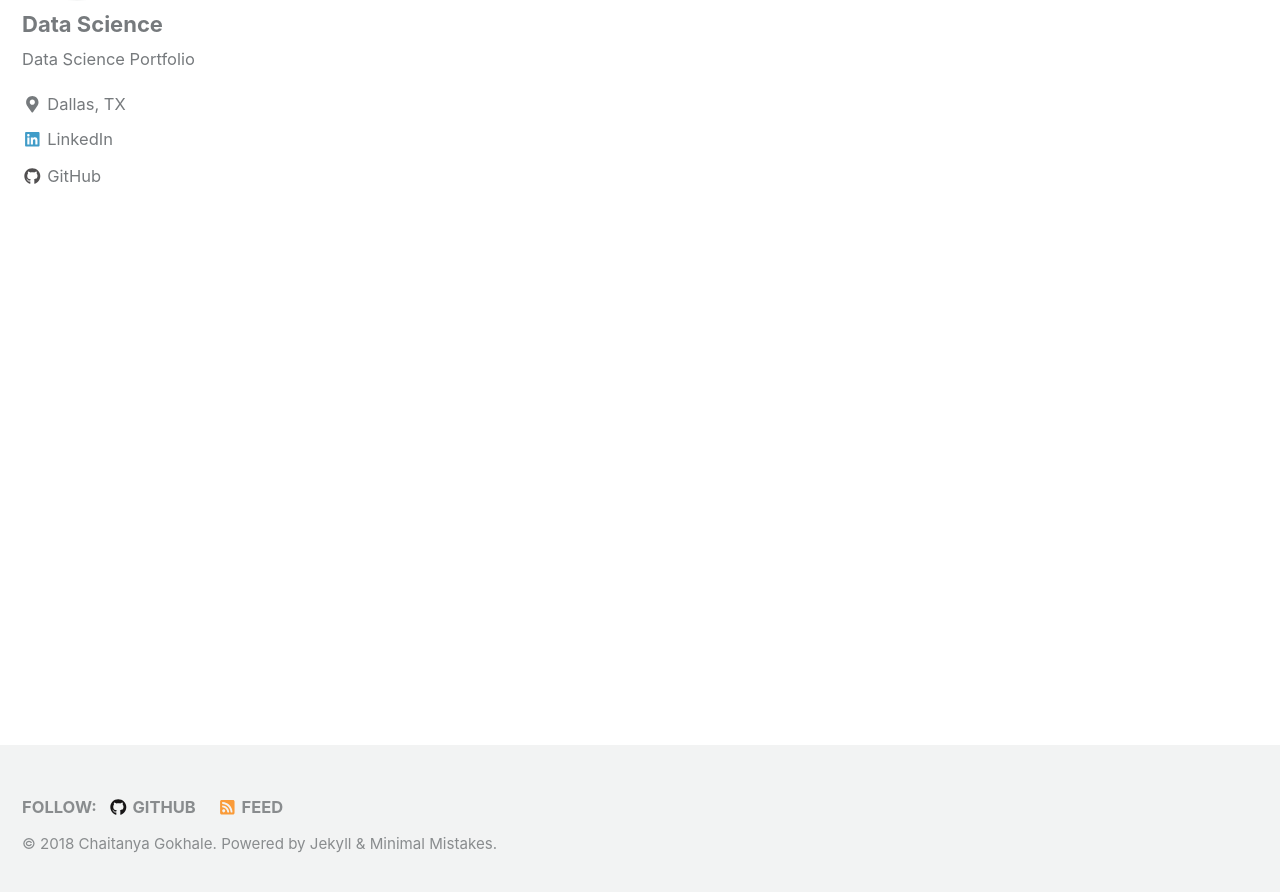
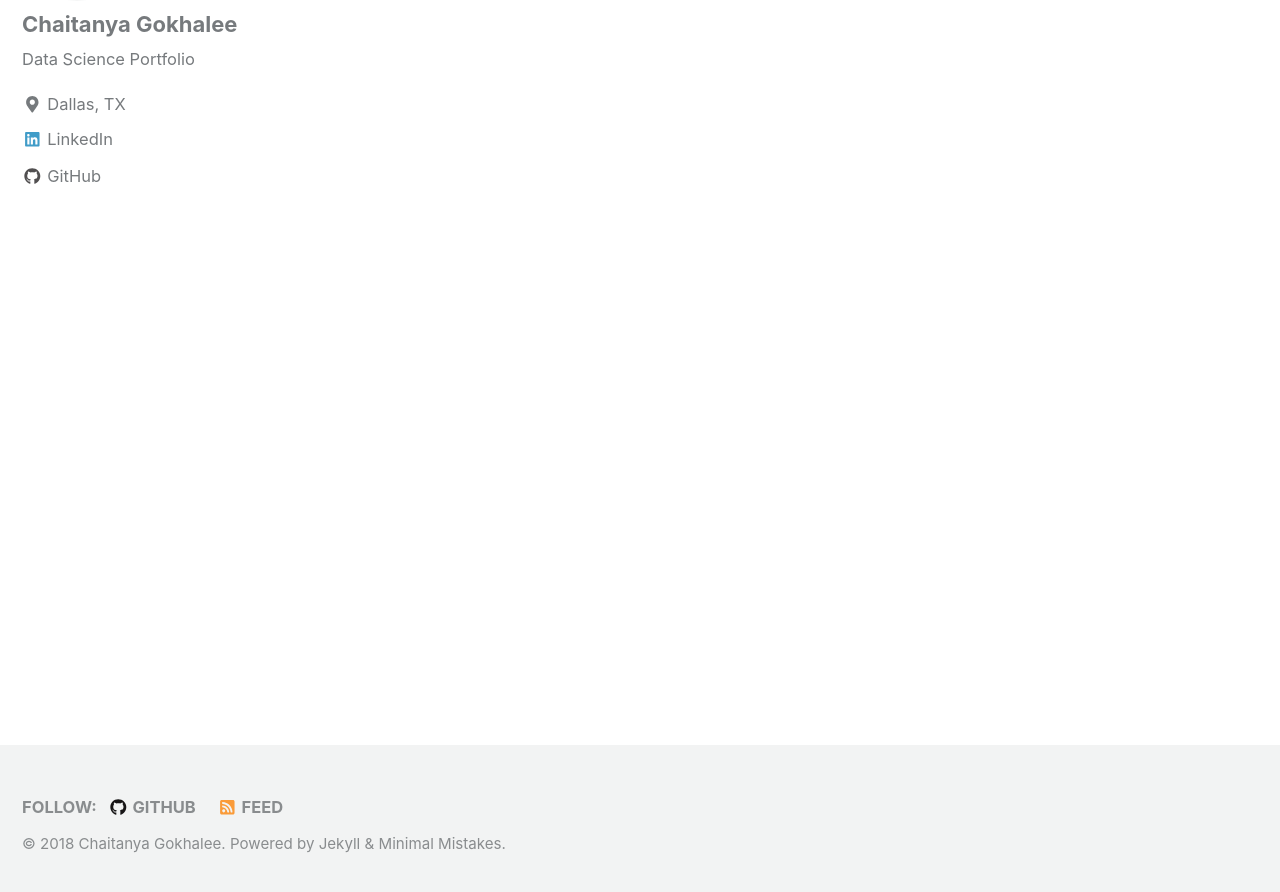
Before and after one commit to GlennOu66304/statchaitya.github.io, a Jekyll site: the page built from index.html, in a window 1280 px wide and 900 px high, scrolled down 253 px. Shown: the top 892 px of the window. Built offline with Jekyll 4.4.1, drawn with Linux system fonts in a browser that asks for light colours; nearby versions of some CDN libraries; the list of posts is cut into pages by our own code.

Commit message:
trying to make stuff work. wrong name

```diff
--- a/_config.yml
+++ b/_config.yml
@@ -18,7 +18,7 @@ minimal_mistakes_skin    : "default" # "air", "aqua", "contrast", "dark", "dirt"
 locale                   : "en-US"
 title                    : "Chaitanya Gokhale : Data enthusiast"
 title_separator          : "-"
-name                     : "Chaitanya Gokhale"
+name                     : "Chaitanya Gokhalee"
 description              : "An amazing Data Science Portfolio of sorts"
 url                      : # the base hostname & protocol for your site e.g. "https://mmistakes.github.io"
 baseurl                  : # the subpath of your site, e.g. "/blog"
@@ -97,7 +97,7 @@ analytics:
 
 # Site Author
 author:
-  name             : "Data Science"
+  name             : "Chaitanya Gokhalee"
   avatar           : "/images/headshot.jpg"# path of avatar image, e.g. "/assets/images/bio-photo.jpg"
   bio              : "Data Science Portfolio"
   location         : "Dallas, TX"
```
